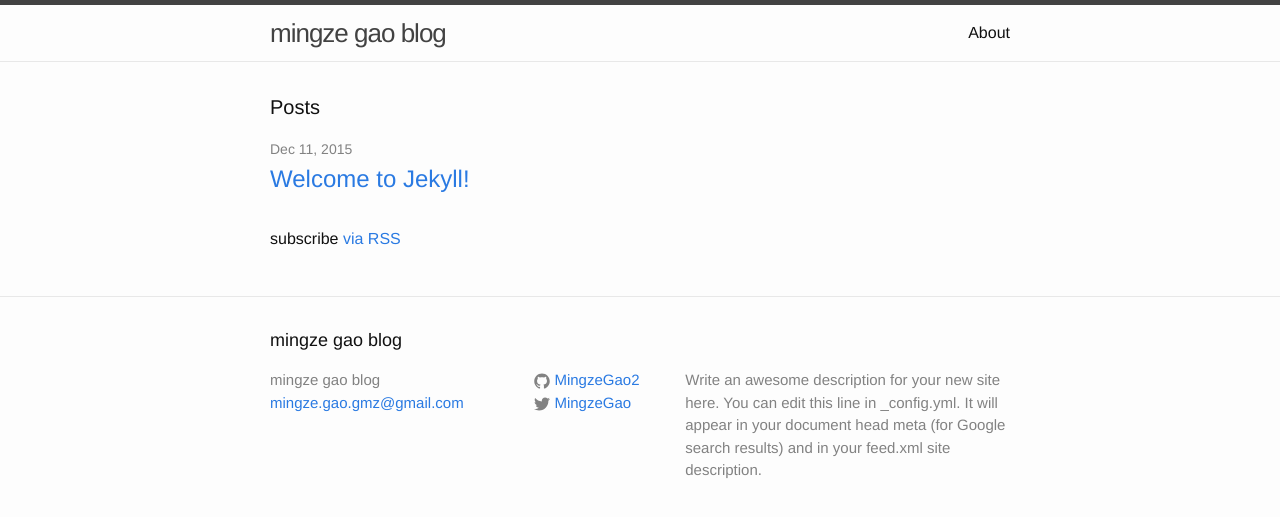
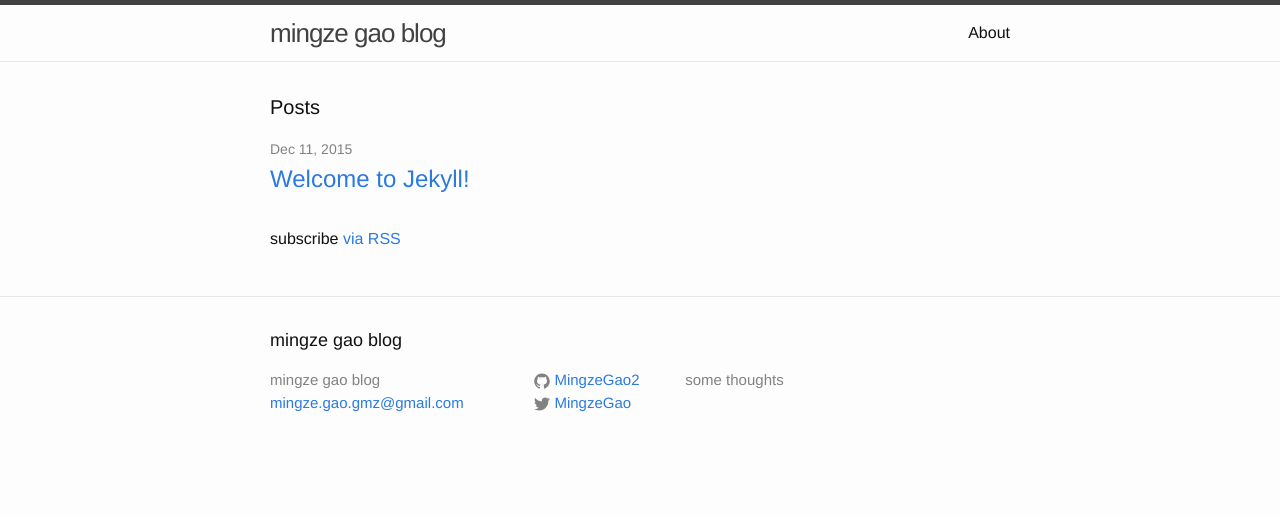
Before and after one commit to MingzeGao2/MingzeGao2.github.io, a Jekyll site: the page built from index.html, in a window 1280 px wide. Shown: the top 517 px of the page. Built offline with Jekyll 4.4.1, drawn with Linux system fonts in a browser that asks for light colours.

Commit message:
blog config

```diff
--- a/_config.yml
+++ b/_config.yml
@@ -1,10 +1,7 @@
 # Site settings
 title: mingze gao blog
 email: mingze.gao.gmz@gmail.com
-description: > # this means to ignore newlines until "baseurl:"
-  Write an awesome description for your new site here. You can edit this
-  line in _config.yml. It will appear in your document head meta (for
-  Google search results) and in your feed.xml site description.
+description: some thoughts
 baseurl: "" # the subpath of your site, e.g. /blog/
 url: "http://MingzeGao2.github.io" # the base hostname & protocol for your site
 twitter_username: MingzeGao
```
